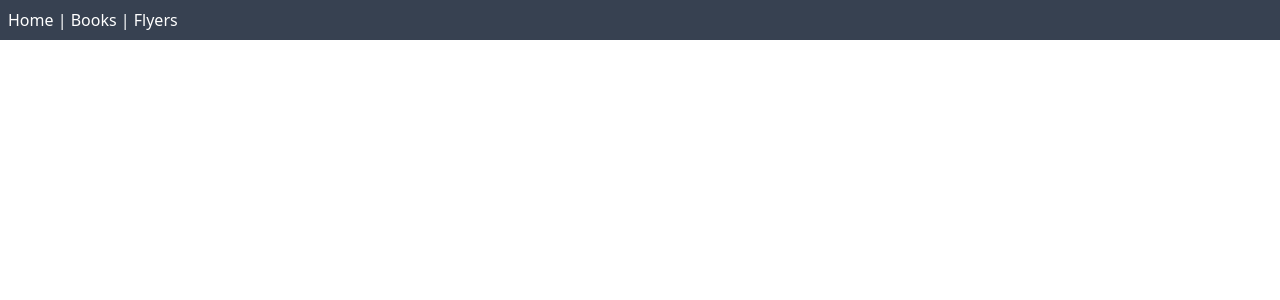
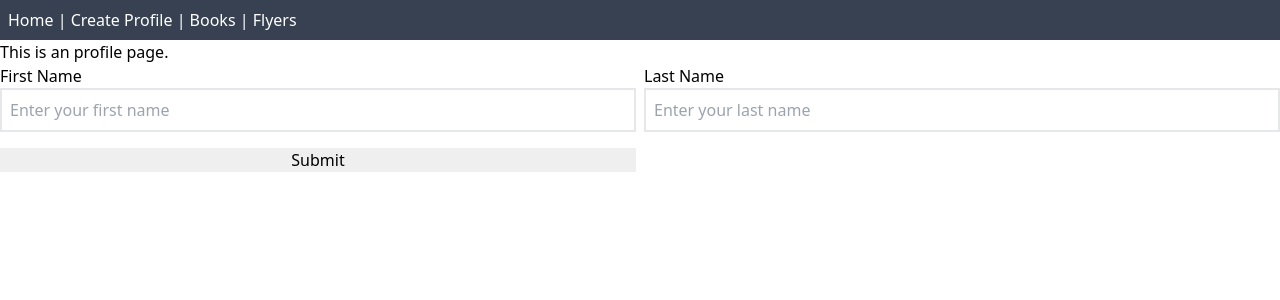
Before and after one commit to aaronmichaelhappe/demo, a Vue app: page /profile in a window 1280 px wide. Shown: the top 300 px of the page. Built offline with nearby package versions, Linux system fonts and the light colour scheme.

Commit message:
mostly profile component related

```diff
--- a/src/App.vue
+++ b/src/App.vue
@@ -4,6 +4,7 @@
     <header class="bg-gray-700 text-white">
       <nav class="container mx-auto p-2">
         <router-link to="/">Home</router-link> |
+        <router-link to="/profile">Create Profile</router-link> |
         <router-link to="/books">Books</router-link> |
         <router-link to="/flyers">Flyers</router-link>
       </nav>
--- /dev/null
+++ b/src/elements/AmhInput.vue
@@ -0,0 +1,48 @@
+<template>
+  <label>{{ label }}</label>
+  <input
+    v-model="model"
+    type="text"
+    :placeholder="placeholder"
+    class="mr-2 border-2 border-gray-200 p-2"
+    :class="altStyles"
+  />
+  {{ model }}
+</template>
+<script setup>
+import { defineProps, ref } from "vue";
+
+// eslint-disable-next-line no-unused-vars
+const props = defineProps({
+  model: {
+    required: true,
+  },
+  label: {
+    type: String,
+    required: true,
+  },
+  placeholder: {
+    type: String,
+    required: false,
+    default: "",
+  },
+  styleOptions: {
+    type: String,
+    required: false,
+    default: "",
+  },
+});
+
+const model = ref(props.model);
+let altStyles = ref("");
+
+const styleLookup = {
+  widthFull: "w-full",
+};
+
+if (props.styleOptions !== "") {
+  altStyles.value = props.styleOptions.map((o) =>
+    styleLookup[o] !== undefined ? styleLookup[o] : ""
+  );
+}
+</script>
--- a/src/router/index.js
+++ b/src/router/index.js
@@ -32,6 +32,12 @@ const routes = [
     props: true,
   },
   {
+    path: "/profile",
+    name: "profile",
+    component: () =>
+      import(/* webpackChunkName: "about" */ "../views/ProfileView.vue"),
+  },
+  {
     path: "/dev-notes",
     name: "dev-notes",
     component: () =>
--- a/src/stores/books.js
+++ b/src/stores/books.js
@@ -14,7 +14,6 @@ export const useBooksStore = defineStore("books", () => {
   return {
     createBook,
     fetchBooks,
-    books,
     booksLength,
   };
 });
--- /dev/null
+++ b/src/stores/profile.js
@@ -0,0 +1,14 @@
+import { computed, ref } from "vue";
+import { defineStore } from "pinia";
+
+export const useProfileStore = defineStore("profile", () => {
+  const firstName = ref("");
+  const lastName = ref("");
+  const fullName = computed(() => `${firstName.value} ${lastName.value}`);
+
+  return {
+    firstName,
+    lastName,
+    fullName,
+  };
+});
--- /dev/null
+++ b/src/views/ProfileView.vue
@@ -0,0 +1,61 @@
+<template>
+  <div class="profile-view container mx-auto">
+    <h1>This is an profile page.</h1>
+
+    <form @submit.prevent="submitForm" class="grid grid-cols-2 gap-x-2 gap-y-4">
+      <div>
+        <AmhInput
+          :model="store.firstName"
+          :label="'First Name'"
+          :placeholder="'Enter your first name'"
+          :styleOptions="['widthFull']"
+        ></AmhInput>
+      </div>
+      <div>
+        <AmhInput
+          :model="store.lastName"
+          :label="'Last Name'"
+          :placeholder="'Enter your last name'"
+          :styleOptions="['widthFull']"
+        ></AmhInput>
+      </div>
+      <!-- <div>
+        <label for="email">Email</label>
+        <input
+          v-model="store.firstName"
+          name="first-name"
+          type="text"
+          placeholder="Enter your name"
+        />
+        {{ store.firstName }}
+      </div>
+      <div>
+        <span>
+          <input type="radio" v-model="event.pets" :value="1" name="pets" />
+          <label>Yes</label>
+        </span>
+
+        <span>
+          <input type="radio" v-model="event.pets" :value="0" name="pets" />
+          <label>No</label>
+        </span>
+      </div> -->
+
+      <input class="submit" type="submit" value="Submit" />
+    </form>
+  </div>
+</template>
+
+<script setup>
+import { useProfileStore } from "@/stores/profile";
+import AmhInput from "@/elements/AmhInput.vue";
+const store = useProfileStore();
+console.log(store);
+
+// const props = defineProps({
+//   firstName: {
+//     type: String,
+//     required: true,
+//   },
+// });
+</script>
--- a/src/views/dev-notes/DevNotesView.vue
+++ b/src/views/dev-notes/DevNotesView.vue
@@ -30,10 +30,7 @@
     </div>
     <div>
       <h3>Current plan of attack</h3>
-      <p>
-        1 -- https://blog.logrocket.com/complex-vue-3-state-management-pinia/
-      </p>
-      <p>2 -- make profile page</p>
+      <p>1 -- make profile page</p>
     </div>
     <div>
       <ul class="ml-2">
```
Also changed, not shown: src/components/ProfileCreateComponent.vue (added).
